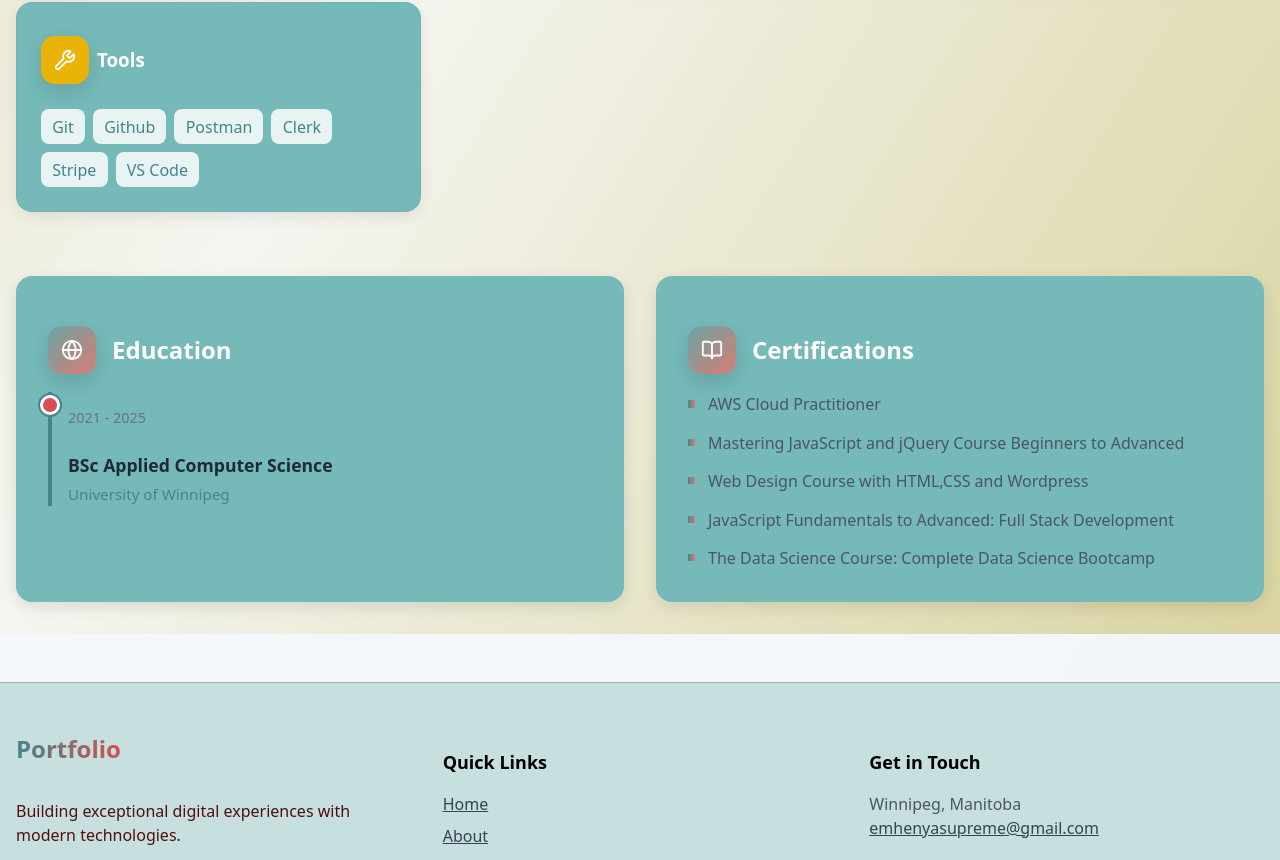
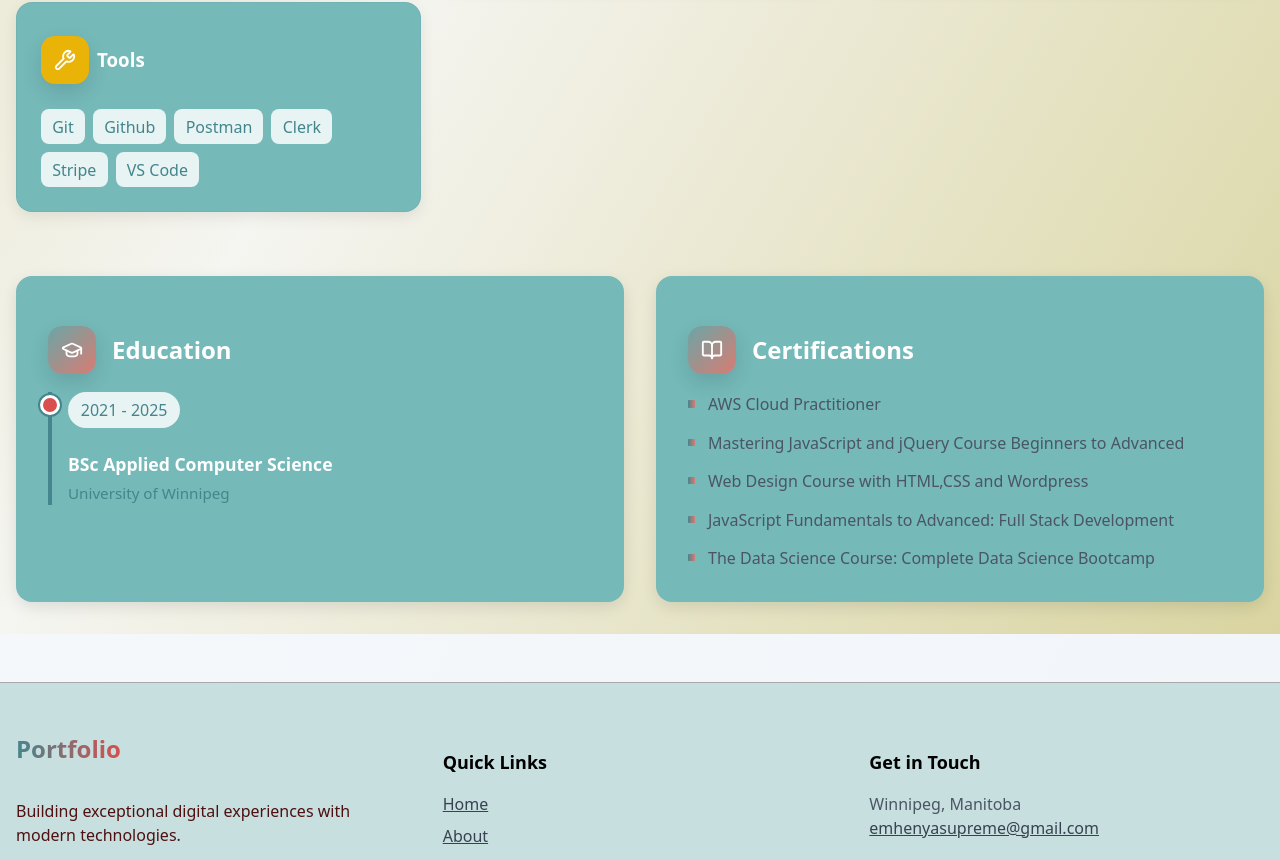
Before and after one commit to Emya101/Personal-Portfolio, a React (Vite) app: page /about in a window 1280 px wide. Shown: the part 1465-2325 px from the top of the page. Built offline with nearby package versions, Linux system fonts and the light colour scheme.

Commit message:
Added extra animations and responsive designs to the about page

```diff
--- a/src/Components/About.jsx
+++ b/src/Components/About.jsx
@@ -1,7 +1,7 @@
 import { motion } from "framer-motion";
 import styles from "./About.module.css";
 import aboutImage from "../assets/AboutMe.jpg";
-import { Code2, Database, Palette, Smartphone, Globe, Cloud, Wrench, Terminal, BookOpen } from "lucide-react";
+import { Code2, Database, Palette, Smartphone, GraduationCap, Cloud, Wrench, Terminal, BookOpen } from "lucide-react";
 
 export function About() {
     const skills = [
@@ -14,9 +14,33 @@ export function About() {
         { category: "Tools", icon: Wrench, items: ["Git", "Github", "Postman", "Clerk", "Stripe", "VS Code"], color: "#eab308" },
     ];
 
+    const containerAnimSettings = (stagger = 0.12) => ({
+        hidden: { opacity: 0 },
+        visible: {
+            opacity: 1,
+            transition: {
+                staggerChildren: stagger,
+                delayChildren: 0.15,
+            },
+        },
+    });
+
+    const itemAnimSettings = ({ y = 24, duration = 0.55, delay = 0 } = {}) => ({
+        hidden: { opacity: 0, y },
+        visible: {
+            opacity: 1,
+            y: 0,
+            transition: { duration, delay },
+        },
+    });
+
     return (
         <div className={styles.aboutPage}>
-            <div className={styles.header}>
+            <motion.div
+                className={styles.header}
+                initial={{ opacity: 0, y: -24 }}
+                animate={{ opacity: 1, y: 0 }}
+                transition={{ duration: 0.6 }}>
                 <h1 className={styles.title}>
                     About <span className={styles.gradient}>Me</span>
                 </h1>
@@ -24,43 +48,97 @@ export function About() {
                 <p className={styles.subtitle}>
                     Get to know more about my background, skills, and what drives me
                 </p>
-            </div>
+            </motion.div>
 
-            <div className={styles.introSection}>
-                <div className={styles.imageWrapper}>
+            <motion.div
+                className={styles.introSection}
+                variants={containerAnimSettings(0.18)}
+                initial="hidden"
+                animate="visible"
+            >
+                <motion.div
+                    className={styles.imageWrapper}
+                    variants={itemAnimSettings({ y: 30, duration: 0.65 })}
+                >
                     <img src={aboutImage} alt="About me" />
-                </div>
+                </motion.div>
 
-                <div className={styles.textContent}>
-                    <h2>My Journey</h2>
+                <motion.div
+                    className={styles.textContent}
+                    variants={containerAnimSettings(0.12)}
+                >
+                    <motion.h2
+                        variants={itemAnimSettings({ y: 20 })}
+                    >My Journey</motion.h2>
 
-                    <p>
+                    <motion.p
+                        variants={itemAnimSettings({ y: 24, delay: 0.05 })}>
                         I'm a full-stack developer focused on building modern, responsive web applications
                         that deliver real value. I enjoy solving complex problems and turning ideas into
                         practical, real-world solutions.
-                    </p>
+                    </motion.p>
 
-                    <p>
+                    <motion.p
+                        variants={itemAnimSettings({ y: 24, delay: 0.1 })}>
                         I specialize in React and backend development, including server creation, API
                         integration, and database management. I'm always learning new technologies to
                         improve my skills and stay current in a fast-moving industry.
-                    </p>
+                    </motion.p>
 
-                    <div className={styles.tags}>
+                    <motion.div
+                        className={styles.tags}
+                        variants={{
+                            hidden: {},
+                            show: {
+                                transition: {
+                                    staggerChildren: 0.50,
+                                }
+                            }
+                        }}
+                        initial="hidden"
+                        animate="show"
+                    >
                         {["Problem Solver", "Team Player", "Fast Learner", "Adaptable", "Collaborative", "Detail-oriented"].map((tag, i) => (
-                            <span key={i}>{tag}</span>
+                            <motion.span
+                                key={i}
+                                variants={{
+                                    hidden: { opacity: 0, x: -25 },
+                                    show: {
+                                        opacity: 1,
+                                        x: 0,
+                                        transition: { duration: 0.4, ease: "easeOut" },
+                                    },
+                                }}
+                                whileHover={{ scale: 1.05, x: 3 }}>
+                                {tag}
+                            </motion.span>
                         ))}
-                    </div>
-                </div>
+                    </motion.div>
+                </motion.div>
 
-            </div>
+            </motion.div>
 
-            <div className={styles.skillsSection}>
-                <h2 className={styles.skillTitle}>Skills & Expertise</h2>
+            <motion.div
+                className={styles.skillsSection}
+                variants={containerAnimSettings(0.1)}
+                initial="hidden"
+                whileInView="visible"
+                viewport={{ once: true, amount: 0.15 }}
+            >
+                <motion.h2
+                    className={styles.skillTitle}
+                    variants={itemAnimSettings({ y: 24 })}
+                >Skills & Expertise
+                </motion.h2>
 
                 <div className={styles.skillsGrid}>
                     {skills.map((skill, index) => (
-                        <div key={index} className={styles.skillCard}>
+                        <motion.div
+                            key={index}
+                            className={styles.skillCard}
+                            variants={itemAnimSettings({ y: 28, duration: 0.5 })}
+                            whileHover={{ scale: 1.02, y: -5 }}
+                        >
                             <div className={styles.skillHeader}>
                                 <div
                                     className={styles.iconBox}
@@ -77,31 +155,41 @@ export function About() {
                                     <span key={i}>{item}</span>
                                 ))}
                             </div>
-                        </div>
+                        </motion.div>
                     ))}
                 </div>
-            </div>
+            </motion.div>
 
-            <div className={styles.bottomSection}>
-                <div className={styles.card}>
+            <motion.div
+                className={styles.bottomSection}
+                variants={containerAnimSettings(0.16)}
+                initial="hidden"
+                whileInView="visible"
+                viewport={{ once: true, amount: 0.15 }}
+                >
+                <motion.div
+                className={styles.card}
+                variants={itemAnimSettings({y:28})}>
                     <div className={styles.Heading}>
                         <div
                             className={styles.iconBox}
                             style={{ background: "linear-gradient(to bottom right, #6AA6A6, #D97B73)" }}
                         >
-                            <Globe className={styles.Globe} size={22}></Globe>
+                            <GraduationCap className={styles.Globe} size={22}></GraduationCap>
                         </div>
                         <h3>Education</h3>
                     </div>
 
                     <div className={styles.timeline}>
                         <div>
+                            <div className={styles.cover}>
                             <p>2021 - 2025</p>
+                            </div>
                             <h4>BSc Applied Computer Science</h4>
                             <span>University of Winnipeg</span>
                         </div>
                     </div>
-                </div>
+                </motion.div>
 
                 <div className={styles.card}>
                     <div className={styles.Heading}>
@@ -123,7 +211,7 @@ export function About() {
                     </ul>
                 </div>
 
-            </div>
+            </motion.div>
         </div>
     )
 }
--- a/src/Components/About.module.css
+++ b/src/Components/About.module.css
@@ -1,6 +1,8 @@
 h3 {
     color: white;
 }
+
+
 
 .aboutPage h2 {
     font-size: 2rem;
@@ -218,8 +220,25 @@ h3 {
 
 .timeline h4 {
     font-size: 1.1rem;
-    color: #1f2937;
+    color: white;
     margin-bottom: 0.25rem;
+}
+
+.cover {
+    display: inline-flex;
+    justify-content: center;
+    align-items: center;
+    padding:.35rem 0.8rem;
+    border-radius: 20px;
+    background: #e8f3f3;
+    min-width:80px;
+    height: auto;
+}
+
+.cover p{
+    font-size: medium;
+    color: #45858C;
+    margin: 0;
 }
 
 .timeline span {
```
